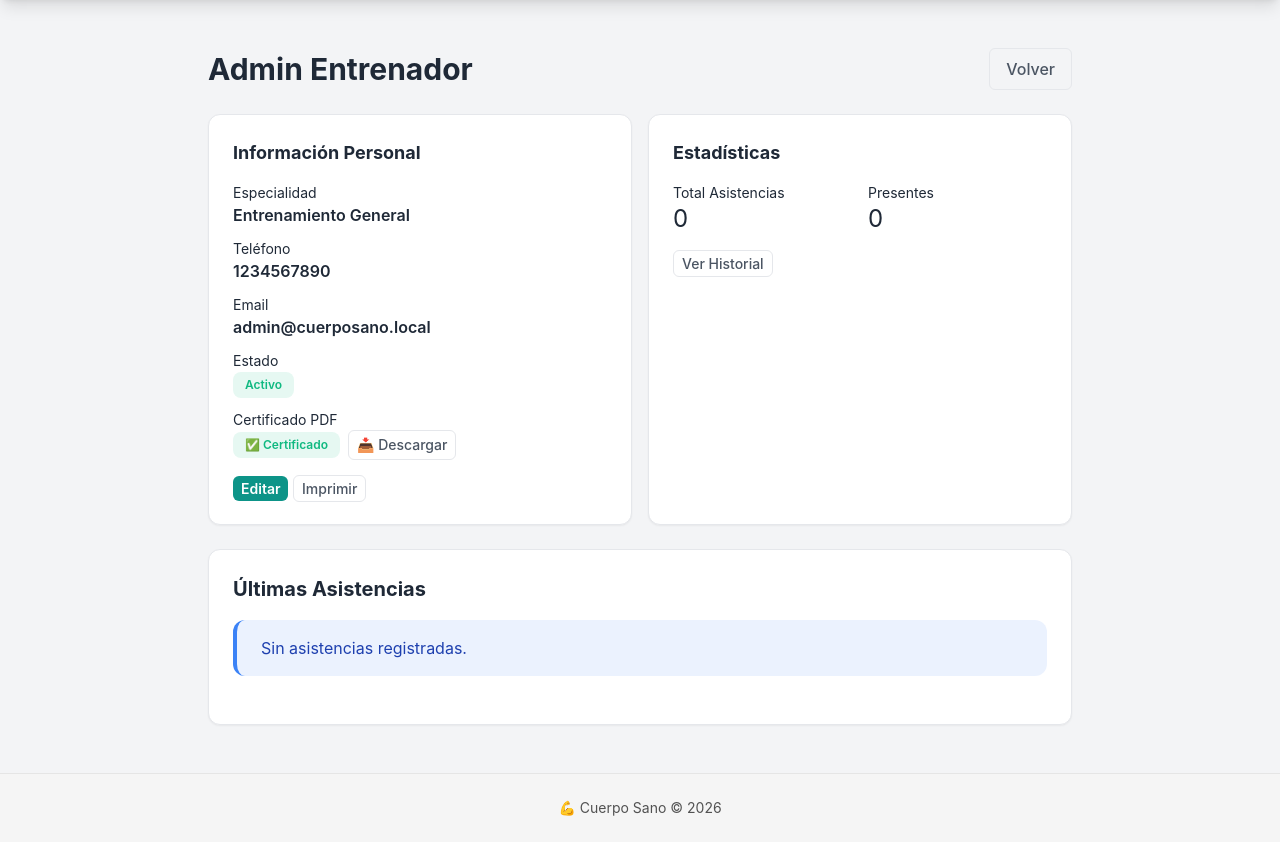
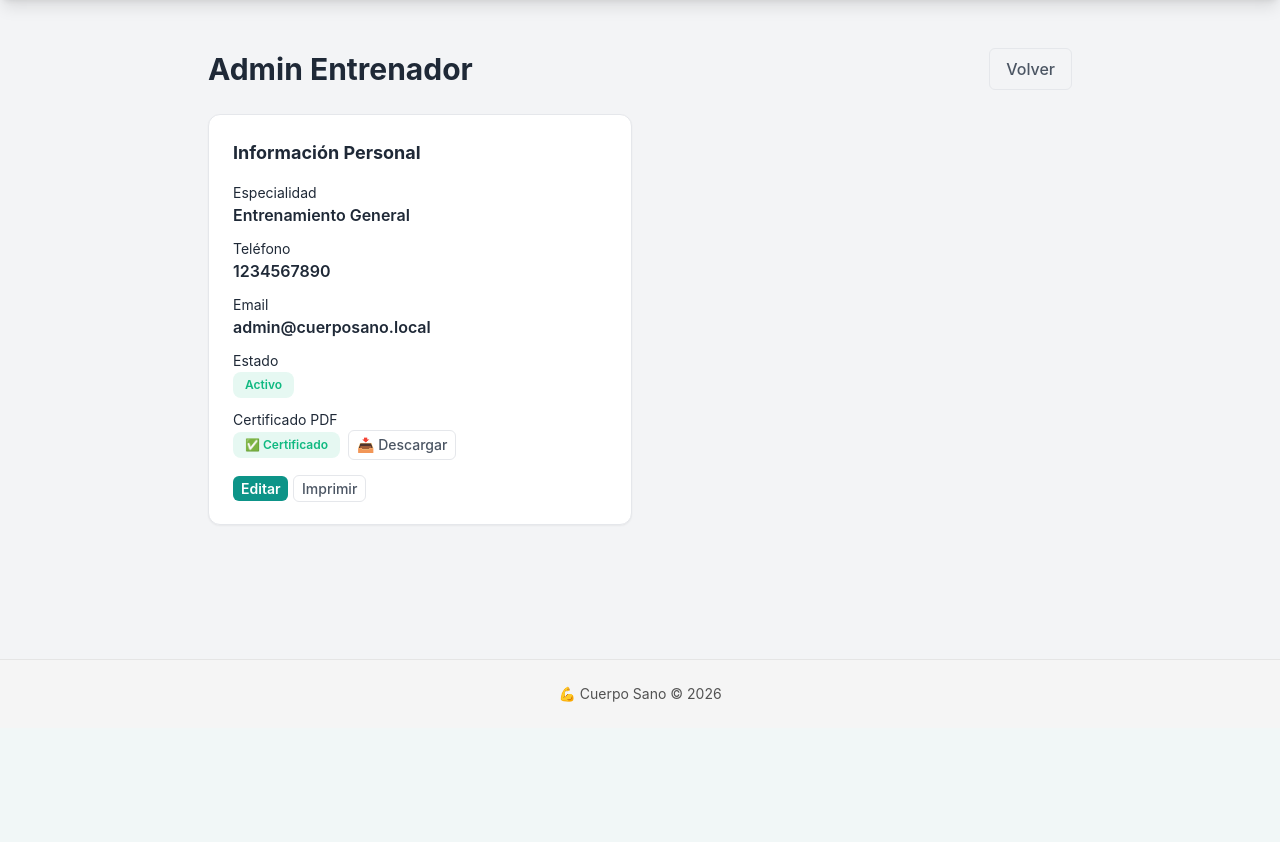
Before and after one commit to angelhzambrano/tp-ingsoft-cuerpo-sano, a Django app: page /entrenadores/1/ in a window 1280 px wide. Shown: the part 72-914 px from the top of the page. After the commit the page ends 774 px from the top, so only its background shows below. Run offline with Django 5.2, Linux system fonts and the light colour scheme; a user stored in the database is signed in; data comes from the database, SQL or seed files in the repository; both versions use the stored data as it was after the commit; data that the repository does not hold is empty; some libraries are stand-ins or nearby versions.

Commit message:
Remove trainer attendance tracking and assign generic certificates
- Delete AsistenciaEntrenador model (attendance only for employees now)
- Remove attendance-related views and URLs from trainers
- Generate and assign generic certificate PDF to all trainers
- Update templates to remove attendance sections
- Clean up forms and admin configuration

Co-Authored-By: Claude Haiku 4.5 <noreply@anthropic.com>

```diff
--- a/entrenadores/models.py
+++ b/entrenadores/models.py
@@ -21,24 +21,3 @@ class Entrenador(models.Model):
 
     def __str__(self):
         return f"{self.nombre} {self.apellido}"
-
-
-class AsistenciaEntrenador(models.Model):
-    TIPO_CHOICES = [
-        ('PRESENTE', 'Presente'),
-        ('AUSENTE', 'Ausente')
-    ]
-
-    entrenador = models.ForeignKey(Entrenador, on_delete=models.CASCADE, related_name='asistencias')
-    horario = models.ForeignKey('actividades.HorarioClase', on_delete=models.CASCADE)
-    fecha = models.DateField()
-    tipo = models.CharField(max_length=10, choices=TIPO_CHOICES)
-    justificada = models.BooleanField(default=False)
-    observaciones = models.TextField(blank=True)
-
-    def __str__(self):
-        return f"{self.entrenador} - {self.fecha} ({self.tipo})"
-
-    class Meta:
-        unique_together = ('entrenador', 'horario', 'fecha')
-        verbose_name_plural = 'Asistencias de entrenadores'
--- a/entrenadores/templates/entrenadores/detalle.html
+++ b/entrenadores/templates/entrenadores/detalle.html
@@ -59,73 +59,5 @@
             </div>
         </div>
 
-        <div class="card">
-            <div class="card-body">
-                <h2 class="card-title text-lg">Estadísticas</h2>
-
-                <div class="grid grid-cols-2 gap-4">
-                    <div class="stat bg-base-200">
-                        <div class="stat-title text-sm">Total Asistencias</div>
-                        <div class="stat-value text-2xl">{{ asistencias.count }}</div>
-                    </div>
-                    <div class="stat bg-base-200">
-                        <div class="stat-title text-sm">Presentes</div>
-                        <div class="stat-value text-2xl text-success">{{ asistencias|dictsort:"tipo"|length }}</div>
-                    </div>
-                </div>
-
-                <div class="card-actions justify-end mt-4">
-                    <a href="{% url 'entrenadores:historial_asistencias' entrenador.pk %}" class="btn-ghost px-2 py-1 rounded-md text-sm hover:opacity-90">Ver Historial</a>
-                </div>
-            </div>
-        </div>
-    </div>
-
-    <div class="card">
-        <div class="card-body">
-            <h2 class="card-title mb-4">Últimas Asistencias</h2>
-
-            {% if asistencias %}
-                <div class="overflow-x-auto">
-                    <table class="table table-sm table-zebra">
-                        <thead>
-                            <tr>
-                                <th>Actividad</th>
-                                <th>Fecha</th>
-                                <th>Estado</th>
-                                <th>Justificada</th>
-                            </tr>
-                        </thead>
-                        <tbody>
-                            {% for asistencia in asistencias|slice:":5" %}
-                                <tr>
-                                    <td>{{ asistencia.horario.actividad.nombre }}</td>
-                                    <td>{{ asistencia.fecha|date:"d/m/Y" }}</td>
-                                    <td>
-                                        {% if asistencia.tipo == 'PRESENTE' %}
-                                            <span class="badge badge-success">Presente</span>
-                                        {% else %}
-                                            <span class="badge badge-danger">Ausente</span>
-                                        {% endif %}
-                                    </td>
-                                    <td>
-                                        {% if asistencia.justificada %}
-                                            <span class="badge badge-info">Sí</span>
-                                        {% else %}
-                                            <span class="badge">No</span>
-                                        {% endif %}
-                                    </td>
-                                </tr>
-                            {% endfor %}
-                        </tbody>
-                    </table>
-                </div>
-            {% else %}
-                <div class="alert alert-info">
-                    <p>Sin asistencias registradas.</p>
-                </div>
-            {% endif %}
-        </div>
-    </div>
 </div>
 {% endblock %}
--- a/entrenadores/templates/entrenadores/lista.html
+++ b/entrenadores/templates/entrenadores/lista.html
@@ -47,7 +47,6 @@
                             <td class="space-x-2">
                                 <a href="{% url 'entrenadores:detalle' entrenador.pk %}" class="btn-ghost px-2 py-1 rounded-md text-sm hover:opacity-90">Ver</a>
                                 <a href="{% url 'entrenadores:editar' entrenador.pk %}" class="btn-ghost px-2 py-1 rounded-md text-sm hover:opacity-90">Editar</a>
-                                <a href="{% url 'entrenadores:historial_asistencias' entrenador.pk %}" class="btn-ghost px-2 py-1 rounded-md text-sm hover:opacity-90">Asistencias</a>
                             </td>
                         </tr>
                     {% endfor %}
--- a/entrenadores/urls.py
+++ b/entrenadores/urls.py
@@ -5,11 +5,8 @@ app_name = 'entrenadores'
 
 urlpatterns = [
     path('', views.lista_entrenadores, name='lista'),
-    path('asistencia/', views.mi_asistencia_entrenador, name='asistencia'),
     path('nuevo/', views.crear_entrenador, name='crear'),
     path('<int:pk>/', views.detalle_entrenador, name='detalle'),
     path('<int:pk>/editar/', views.editar_entrenador, name='editar'),
     path('<int:pk>/print/', views.print_entrenador, name='print'),
-    path('<int:pk>/asistencias/', views.historial_asistencias_entrenador, name='historial_asistencias'),
-    path('asistencia/registrar/', views.registro_asistencia_entrenador, name='registrar_asistencia'),
 ]
--- a/entrenadores/views.py
+++ b/entrenadores/views.py
@@ -1,14 +1,11 @@
 from django.shortcuts import render, get_object_or_404, redirect
 from django.contrib.auth.decorators import login_required
 from django.views.decorators.http import require_http_methods
-from django.db import transaction
 from django.http import HttpResponseForbidden
 from django.contrib import messages
-from datetime import date
 import logging
-from .models import Entrenador, AsistenciaEntrenador
-from .forms import EntrenadorForm, AsistenciaEntrenadorForm
-from actividades.models import HorarioClase
+from .models import Entrenador
+from .forms import EntrenadorForm
 
 logger = logging.getLogger(__name__)
 
@@ -69,10 +66,8 @@ def crear_entrenador(request):
 @login_required
 def detalle_entrenador(request, pk):
     entrenador = get_object_or_404(Entrenador, pk=pk)
-    asistencias = entrenador.asistencias.all().order_by('-fecha')
     return render(request, 'entrenadores/detalle.html', {
-        'entrenador': entrenador,
-        'asistencias': asistencias
+        'entrenador': entrenador
     })
 
 
@@ -98,77 +93,6 @@ def editar_entrenador(request, pk):
 @require_http_methods(["GET"])
 def print_entrenador(request, pk):
     entrenador = get_object_or_404(Entrenador, pk=pk)
-    asistencias = entrenador.asistencias.all().order_by('-fecha')
-    stats = {
-        'total': asistencias.count(),
-        'presentes': asistencias.filter(tipo='PRESENTE').count(),
-        'ausentes': asistencias.filter(tipo='AUSENTE').count(),
-        'justificadas': asistencias.filter(justificada=True).count(),
-    }
     return render(request, 'entrenadores/print.html', {
-        'entrenador': entrenador,
-        'asistencias': asistencias,
-        'stats': stats
+        'entrenador': entrenador
     })
-
-
-@login_required
-@require_http_methods(["GET", "POST"])
-def registro_asistencia_entrenador(request):
-    if request.method == 'POST':
-        form = AsistenciaEntrenadorForm(request.POST)
-        if form.is_valid():
-            with transaction.atomic():
-                form.save()
-            return redirect('entrenadores:lista')
-    else:
-        form = AsistenciaEntrenadorForm()
-    return render(request, 'entrenadores/form_asistencia.html', {
-        'form': form,
-        'title': 'Registrar Asistencia de Entrenador'
-    })
-
-
-@login_required
-def mi_asistencia_entrenador(request):
-    """Vista personal de asistencia del entrenador logueado"""
-    try:
-        entrenador = Entrenador.objects.get(email=request.user.email)
-    except Entrenador.DoesNotExist:
-        return render(request, 'entrenadores/sin_asignacion.html', {
-            'mensaje': 'No estás registrado como entrenador en el sistema'
-        })
-
-    asistencias = entrenador.asistencias.all().order_by('-fecha')
-
-    stats = {
-        'total': asistencias.count(),
-        'presentes': asistencias.filter(tipo='PRESENTE').count(),
-        'ausentes': asistencias.filter(tipo='AUSENTE').count(),
-        'justificadas': asistencias.filter(justificada=True).count(),
-    }
-
-    return render(request, 'entrenadores/mi_asistencia.html', {
-        'entrenador': entrenador,
-        'asistencias': asistencias,
-        'stats': stats
-    })
-
-
-@login_required
-def historial_asistencias_entrenador(request, pk):
-    entrenador = get_object_or_404(Entrenador, pk=pk)
-    asistencias = entrenador.asistencias.all().order_by('-fecha')
-
-    stats = {
-        'total': asistencias.count(),
-        'presentes': asistencias.filter(tipo='PRESENTE').count(),
-        'ausentes': asistencias.filter(tipo='AUSENTE').count(),
-        'justificadas': asistencias.filter(justificada=True).count(),
-    }
-
-    return render(request, 'entrenadores/historial_asistencias.html', {
-        'entrenador': entrenador,
-        'asistencias': asistencias,
-        'stats': stats
-    })
```
Also changed, not shown: entrenadores/admin.py (+1 -9 lines), entrenadores/forms.py (+1 -15 lines), entrenadores/management/commands/assign_generic_certificate.py (added, +70 -0 lines), db.sqlite3, entrenadores/management/__init__.py (added), entrenadores/management/commands/__init__.py (added), entrenadores/migrations/0004_delete_asistenciaentrenador.py (added).
